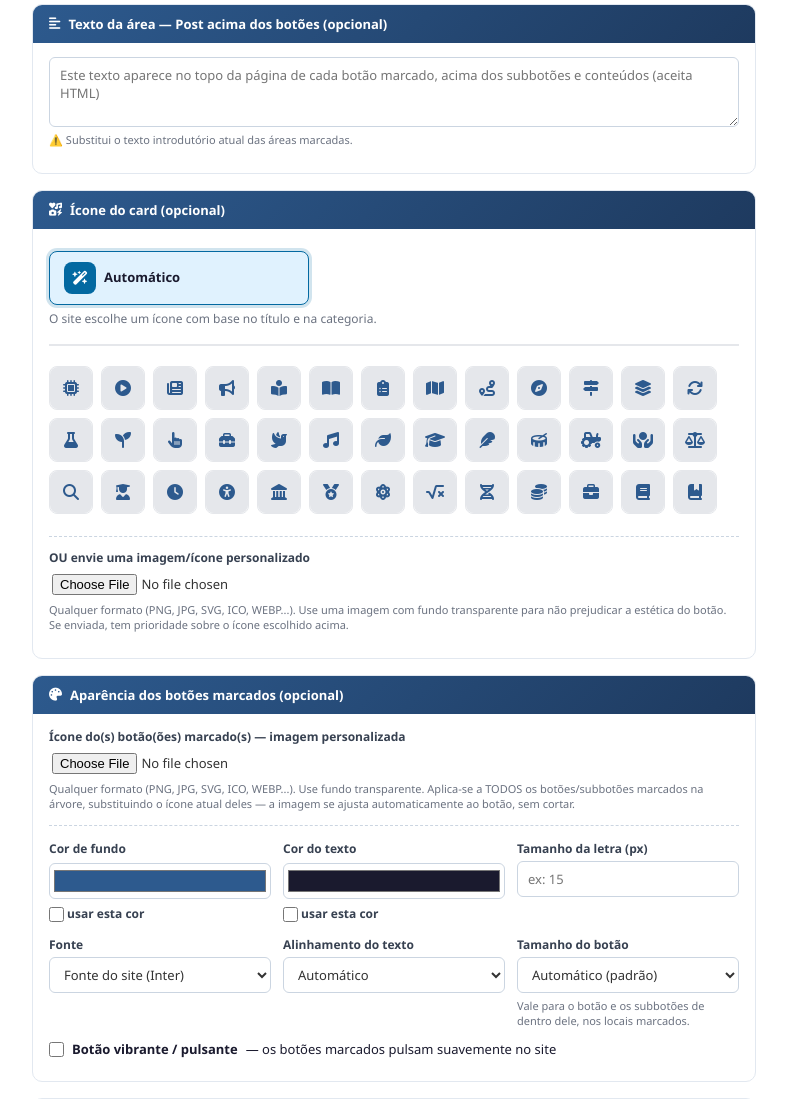
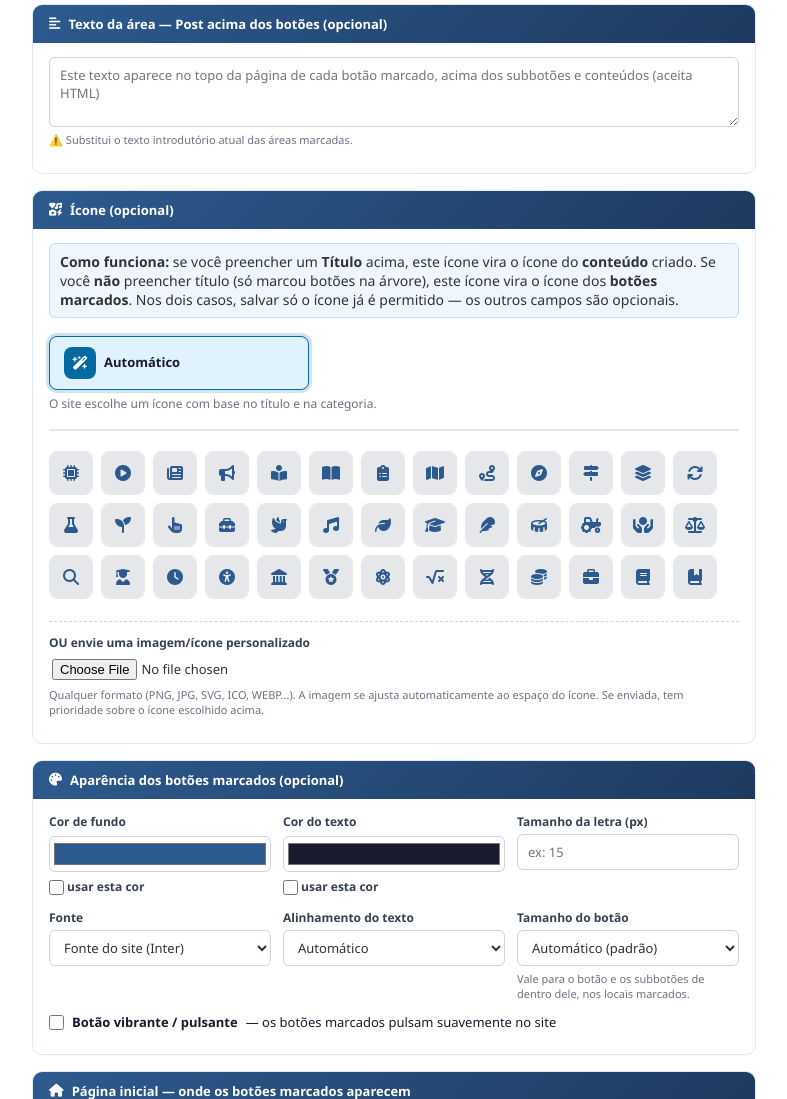
Before and after one commit to rabalistasedu/site-curriculos-sedu, a Django app: page /admin/painel-central/ in a window 1280 px wide. Shown: the part 1024-2123 px from the top of the page, without its empty margins (484-1271 px from the left). Run offline with Django 5.2, Linux system fonts and the light colour scheme; the visitor is signed in with stand-in values (Sample User, id 1); data comes from the database, SQL or seed files in the repository; data that the repository does not hold is empty.

Commit message:
Corrige 3 problemas dos icones no Painel Central (relatados pelo Dan)
1) Card de conteudo cortava a imagem: o icone personalizado do card estava
   saindo com object-fit:cover porque a regra .card-image img{cover} (das
   imagens de destaque) vencia por especificidade. Adicionada
   .card-image .icone-personalizado{object-fit:contain;padding:10px} para
   o card mostrar a imagem INTEIRA, sem cortar. (O botao de categoria
   continua com cover, preenchendo o circulo - comportamento proposital.)

2) e 3) Dois campos de icone confusos causavam "Nada para publicar" e a
   imagem nao aparecia: havia icone_imagem (do conteudo, so com titulo) e
   botao_icone_imagem (do botao). Unificados em UM campo "Icone (opcional)":
   com titulo -> icone do conteudo; sem titulo (so botoes marcados) ->
   icone dos botoes. Assim salvar SO o icone (ou so cor/tamanho/visibilidade)
   e sempre permitido; os outros campos sao de fato opcionais. Campo
   botao_icone_imagem removido do template (view mantem como fallback).
   Caixa de ajuda "Como funciona" explica a regra no painel.

CSS cache-bust: ?v=20260711-6

Co-Authored-By: Claude Opus 4.8 <noreply@anthropic.com>

```diff
--- a/painel/views.py
+++ b/painel/views.py
@@ -188,6 +188,7 @@ def _publicar(request):
         ordem = 0
 
     feitos = []
+    conteudo_criado = False
 
     # 1. Conteúdo (com título): cria uma única vez e vincula a todos os destinos
     tem_arquivos = any(k.startswith('arquivo_') for k in request.FILES)
@@ -241,6 +242,7 @@ def _publicar(request):
         locais = ', '.join(d.nome for d in destinos)
         extra = f' com {n_anexos} anexo(s)' if n_anexos else ''
         feitos.append(f'Conteúdo "{conteudo.titulo}"{extra} publicado em: {locais}')
+        conteudo_criado = True
 
     # 2. Sem título: arquivos soltos viram anexos de cada categoria destino
     elif tem_arquivos:
@@ -282,17 +284,28 @@ def _publicar(request):
             estilo.save()
         feitos.append(f'Aparência aplicada a {len(destinos)} botão(ões)')
 
-    # 4b. Ícone personalizado (imagem) dos botões/subbotões marcados
-    botao_icone_imagem = request.FILES.get('botao_icone_imagem')
-    if botao_icone_imagem:
+    # 4b. Ícone dos BOTÕES/subbotões marcados (só quando NÃO foi criado um
+    #     conteúdo — se um conteúdo foi criado, a imagem/ícone escolhido já
+    #     virou o ícone DELE, no bloco 1). Assim, o MESMO campo "Ícone" do
+    #     painel serve para o conteúdo (quando há título) ou para o botão
+    #     (quando você só marcou botões, sem título) — nunca é desperdiçado,
+    #     e por isso salvar só o ícone já é uma alteração válida.
+    #     Aceita `icone_imagem` (campo principal) e `botao_icone_imagem`
+    #     (compatibilidade com submissões antigas).
+    icone_botao = icone_imagem or request.FILES.get('botao_icone_imagem')
+    icone_manual_val = request.POST.get('icone_manual', '').strip()
+    if not conteudo_criado and (icone_botao or icone_manual_val):
         for d in destinos:
-            # Reposiciona o cursor do arquivo a cada botão — o mesmo upload é
-            # reaproveitado em todos os destinos marcados, e o cursor fica no
-            # fim depois de cada gravação (senão os próximos salvariam vazio)
-            botao_icone_imagem.seek(0)
-            d.icone_imagem = botao_icone_imagem
-            d.save(update_fields=['icone_imagem'])
-        feitos.append(f'Ícone personalizado aplicado a {len(destinos)} botão(ões)')
+            if icone_botao:
+                # Reposiciona o cursor do arquivo a cada botão — o mesmo upload
+                # é reaproveitado em todos os destinos e o cursor fica no fim
+                # depois de cada gravação (senão os próximos gravariam vazio)
+                icone_botao.seek(0)
+                d.icone_imagem = icone_botao
+            if icone_manual_val:
+                d.icone = icone_manual_val
+            d.save(update_fields=['icone_imagem', 'icone'])
+        feitos.append(f'Ícone aplicado a {len(destinos)} botão(ões)')
 
     # 5. Visibilidade dos botões marcados na página inicial
     #    (barra superior do site / seção "Navegue por área")
@@ -317,8 +330,9 @@ def _publicar(request):
     else:
         messages.warning(
             request,
-            'Nada para publicar: preencha um título, um link, um arquivo, '
-            'um texto de área ou uma aparência.'
+            'Nada para salvar: escolha pelo menos uma coisa para alterar nos '
+            'botões marcados — um título/link/arquivo (novo conteúdo), um ícone, '
+            'uma cor/tamanho, o texto da área ou a visibilidade.'
         )
     return redirect('painel:central')
 
--- a/templates/admin/painel_central.html
+++ b/templates/admin/painel_central.html
@@ -216,18 +216,24 @@
                 </div>
             </div>
 
-            <!-- Ícone -->
+            <!-- Ícone (serve para o conteúdo OU para o próprio botão) -->
             <div class="pc-secao">
-                <h3><i class="fas fa-icons"></i> Ícone do card (opcional)</h3>
+                <h3><i class="fas fa-icons"></i> Ícone (opcional)</h3>
                 <div class="pc-secao-body">
+                    <div class="ajuda" style="margin-bottom:10px;background:#eff6ff;border:1px solid #bfdbfe;border-radius:6px;padding:8px 10px;">
+                        <strong>Como funciona:</strong> se você preencher um <strong>Título</strong> acima, este ícone
+                        vira o ícone do <strong>conteúdo</strong> criado. Se você <strong>não</strong> preencher título
+                        (só marcou botões na árvore), este ícone vira o ícone dos <strong>botões marcados</strong>.
+                        Nos dois casos, salvar só o ícone já é permitido — os outros campos são opcionais.
+                    </div>
                     {{ icon_picker_html }}
                     <div class="pc-campo" style="margin-top:14px;border-top:1px dashed #cbd5e1;padding-top:12px;">
                         <label>OU envie uma imagem/ícone personalizado</label>
                         <input type="file" name="icone_imagem" accept=".ico,.png,.jpg,.jpeg,.svg,.webp,.gif">
                         <div class="ajuda">
-                            Qualquer formato (PNG, JPG, SVG, ICO, WEBP...). Use uma imagem com fundo
-                            transparente para não prejudicar a estética do botão. Se enviada, tem
-                            prioridade sobre o ícone escolhido acima.
+                            Qualquer formato (PNG, JPG, SVG, ICO, WEBP...). A imagem se ajusta
+                            automaticamente ao espaço do ícone. Se enviada, tem prioridade sobre o
+                            ícone escolhido acima.
                         </div>
                     </div>
                 </div>
@@ -237,15 +243,6 @@
             <div class="pc-secao">
                 <h3><i class="fas fa-palette"></i> Aparência dos botões marcados (opcional)</h3>
                 <div class="pc-secao-body">
-                    <div class="pc-campo" style="margin-bottom:14px;border-bottom:1px dashed #cbd5e1;padding-bottom:14px;">
-                        <label>Ícone do(s) botão(ões) marcado(s) — imagem personalizada</label>
-                        <input type="file" name="botao_icone_imagem" accept=".ico,.png,.jpg,.jpeg,.svg,.webp,.gif">
-                        <div class="ajuda">
-                            Qualquer formato (PNG, JPG, SVG, ICO, WEBP...). Use fundo transparente. Aplica-se
-                            a TODOS os botões/subbotões marcados na árvore, substituindo o ícone atual deles —
-                            a imagem se ajusta automaticamente ao botão, sem cortar.
-                        </div>
-                    </div>
                     <div class="pc-grid3">
                         <div class="pc-campo">
                             <label>Cor de fundo</label>
--- a/templates/base.html
+++ b/templates/base.html
@@ -20,7 +20,7 @@
     <link rel="stylesheet" href="https://cdnjs.cloudflare.com/ajax/libs/font-awesome/6.5.1/css/all.min.css">
 
     <!-- CSS do site (versionado para evitar cache do navegador) -->
-    <link rel="stylesheet" href="{% static 'css/style.css' %}?v=20260711-5">
+    <link rel="stylesheet" href="{% static 'css/style.css' %}?v=20260711-6">
 
     {% block extra_css %}{% endblock %}
 </head>
```
Also changed, not shown: CLAUDE.md (+6 -3 lines), static/css/style.css (+8 -0 lines), media/icones/detetive-que-guarda-uma-lupa-77576658_ARiILsG.webp (added), media/icones/detetive-que-guarda-uma-lupa-77576658_DLpwqZp.webp (added), media/icones/icone.png (deleted), media/icones_categoria/detetive-que-guarda-uma-lupa-77576658_LN4MeRA.webp (added), media/icones_categoria/detetive-que-guarda-uma-lupa-77576658_ieHCiHI.webp (added).
